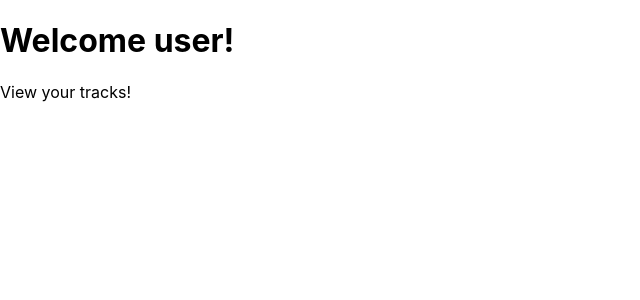
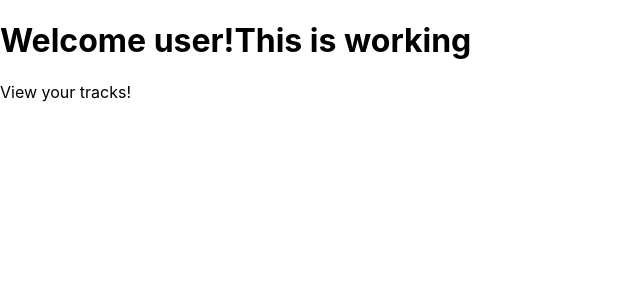
Before and after one commit to meepospammer/sound-of-eggert, a Next.js app: page /myProfile in a window 1280 px wide. Shown: the top 300 px of the page, without its empty margins (0-640 px from the left). Built offline with nearby package versions, Linux system fonts and the light colour scheme.

Commit message:
Making sure pushing to the new repo works

```diff
--- a/pages/myProfile/index.js
+++ b/pages/myProfile/index.js
@@ -5,6 +5,8 @@ export default function ProfileView() {
     return (<>
         <h1>
             Welcome user!
+            <b/>
+            This is working
         </h1>
         <Link href="/tracklists">
           View your tracks!
```
